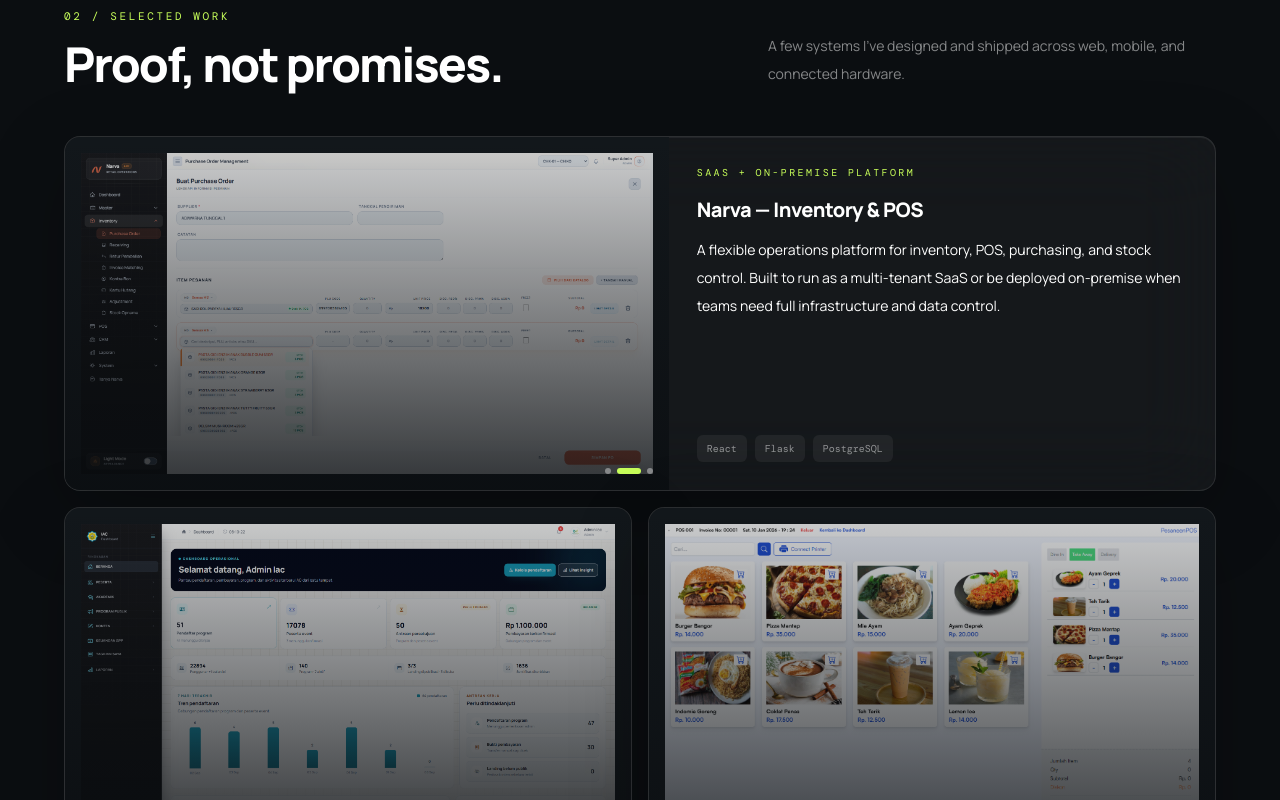
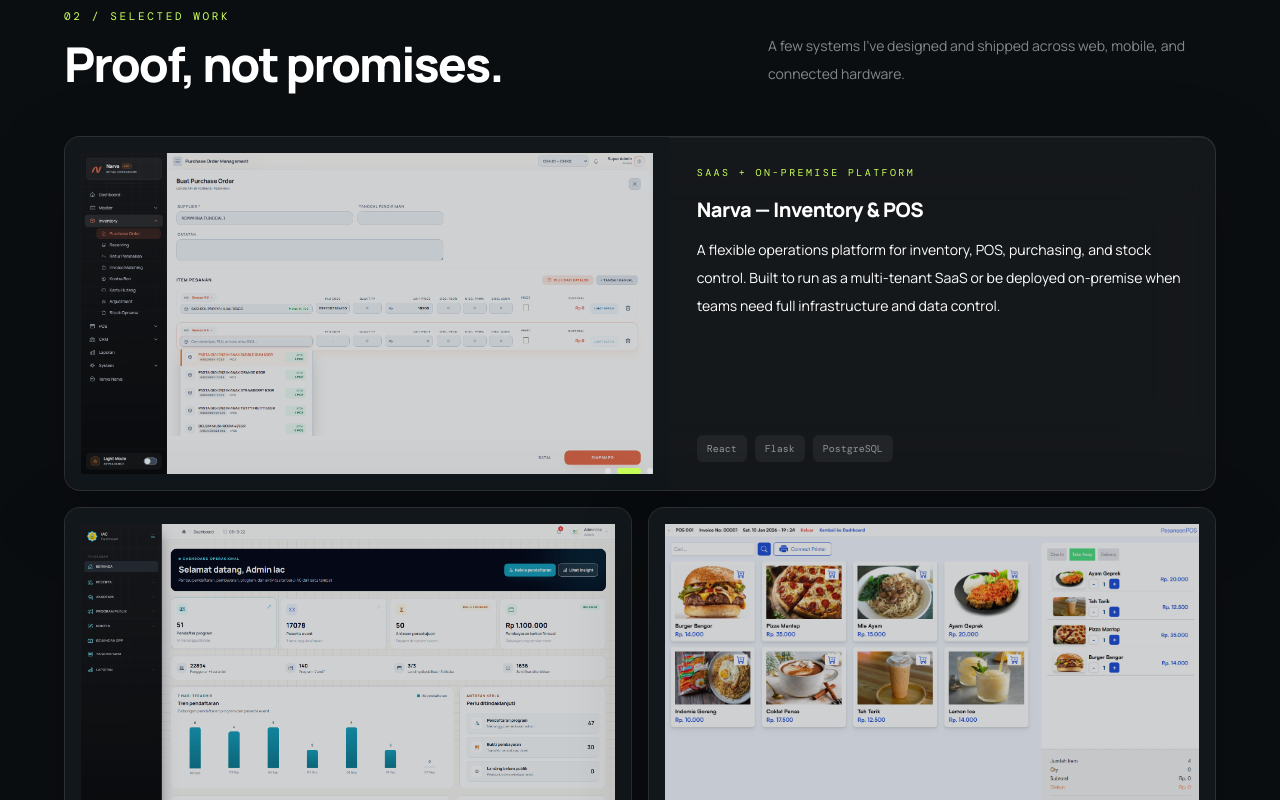
Before and after one commit to naufalwdd/naufalwdd.github.io, a React (Vite) app: page / in a window 1280 px wide. Shown: the part 2460-3260 px from the top of the page. Built offline with nearby package versions, Linux system fonts and the light colour scheme.

Commit message:
fix: remove selected work image vignette

```diff
--- a/src/components/Projects.tsx
+++ b/src/components/Projects.tsx
@@ -40,7 +40,7 @@
   return <section id="projects" className="section border-t border-white/[0.06] bg-[#0b0e11]">
     <div className="section-shell"><div className="mb-12 flex flex-col justify-between gap-5 md:flex-row md:items-end"><div><p className="eyebrow mb-4">02 / selected work</p><h2 className="section-title">Proof, not promises.</h2></div><p className="max-w-md text-sm leading-7 text-white/50">A few systems I’ve designed and shipped across web, mobile, and connected hardware.</p></div>
       <div className="grid gap-4 md:grid-cols-2">{projects.map((project, index) => { const src = project.images ? project.images[indices[index] ?? 0] : project.image; return <motion.article key={project.title} initial={{ opacity: 0, y: 18 }} whileInView={{ opacity: 1, y: 0 }} viewport={{ once: true }} transition={{ delay: index * .06 }} className={`glass group overflow-hidden rounded-2xl ${index === 0 ? 'md:col-span-2 md:grid md:grid-cols-[1.05fr_.95fr]' : ''}`}>
-          <button onClick={() => src && setPreview({ projectIndex: index, imageIndex: project.images ? (indices[index] ?? 0) : 0 })} className="relative flex min-h-[220px] w-full items-center justify-center overflow-hidden bg-[#12171b] p-4 text-left md:min-h-[250px]">{src ? <img src={src} alt={project.title} className="h-full w-full object-contain opacity-80 transition duration-500 group-hover:scale-105 group-hover:opacity-100" /> : <Code2 size={42} className="text-lime/50" />}<div className="absolute inset-0 bg-gradient-to-t from-[#0b0e11]/80 to-transparent" />{project.images && <div className="absolute bottom-4 right-4 flex gap-1.5">{project.images.map((_, dot) => <span key={dot} className={`h-1.5 rounded-full transition-all ${dot === (indices[index] ?? 0) ? 'w-6 bg-lime' : 'w-1.5 bg-white/40'}`} />)}</div>}</button>
+          <button onClick={() => src && setPreview({ projectIndex: index, imageIndex: project.images ? (indices[index] ?? 0) : 0 })} className="relative flex min-h-[220px] w-full items-center justify-center overflow-hidden bg-[#12171b] p-4 text-left md:min-h-[250px]">{src ? <img src={src} alt={project.title} className="h-full w-full object-contain opacity-80 transition duration-500 group-hover:scale-105 group-hover:opacity-100" /> : <Code2 size={42} className="text-lime/50" />}{project.images ? <div className="absolute bottom-4 right-4 flex gap-1.5">{project.images.map((_, dot) => <span key={dot} className={`h-1.5 rounded-full transition-all ${dot === (indices[index] ?? 0) ? 'w-6 bg-lime' : 'w-1.5 bg-white/40'}`} />)}</div> : null}</button>
           <div className="flex flex-col p-6 md:p-7"><div className="flex items-start justify-between gap-4"><span className="eyebrow text-[10px]">{project.tag}</span>{project.link && <a href={project.link} target="_blank" rel="noreferrer" className="text-white/35 transition hover:text-lime"><ArrowUpRight size={18} /></a>}</div><h3 className="mt-4 text-xl font-extrabold tracking-tight group-hover:text-lime transition-colors">{project.title}</h3><p className="mt-3 text-sm leading-7 text-white/52">{project.description}</p><div className="mt-auto flex flex-wrap gap-2 pt-7">{project.tech.map((tech) => <span key={tech} className="rounded-md bg-white/[0.06] px-2.5 py-1.5 font-mono text-[10px] text-white/50">{tech}</span>)}</div></div>
         </motion.article> })}</div>
     </div>
```
